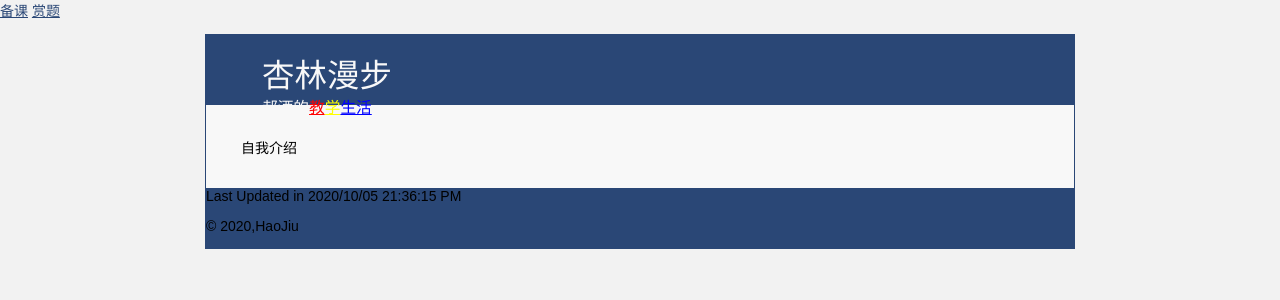
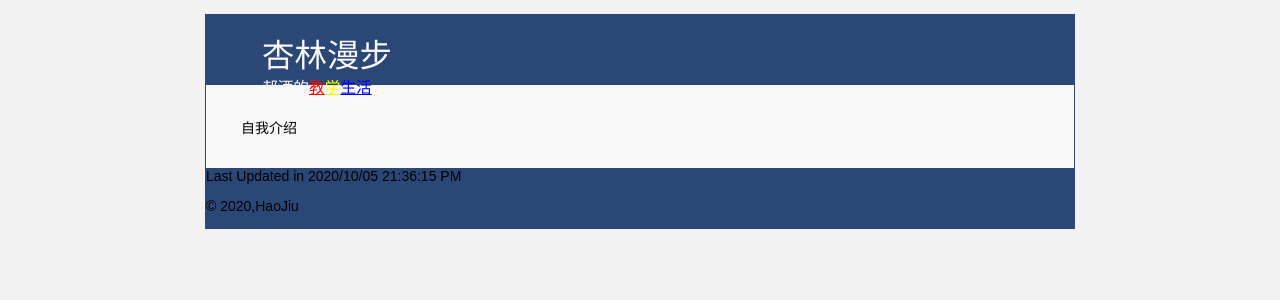
Before and after one commit to tan9p/tan9p.github.io, a Jekyll site: the page built from index.md, in a window 1280 px wide. Shown: the top 300 px of the page. Built offline with Jekyll 4.4.1, drawn with Linux system fonts in a browser that asks for light colours.

Commit message:
delete beike shangti

```diff
--- a/_layouts/default.html
+++ b/_layouts/default.html
@@ -15,11 +15,7 @@
   <link rel="stylesheet" href="{{ .Site.BaseURL }}/static/css/style.css" type="text/css" />
 </head>
 <body>
-    <nav>
-        <a href="./beike/">备课</a>
-        <a href="./shangti/">赏题</a>
-    </nav>
-  <div id="container">
+    <div id="container">
     <div id="header" role="banner">
 		<span id="title"><a href="{{ .Site.BaseURL }}">{{ site.title }}</a></span><BR/>
 		<span id="sub-title">郝酒的<span id="teach"><a href="./teach">教</a></span><span id="learn"><a href="./learn">学</a></span><span id="live"><a href="./live">生活</a></span></span>
```
